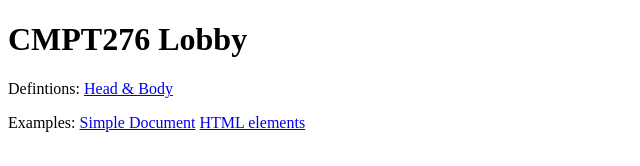
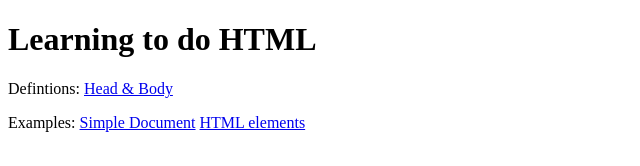
Before and after one commit to eMongoose/CMPT276, a plain HTML site: page index.html in a window 1280 px wide. Shown: the whole page, without its empty margins (0-640 px from the left). Drawn offline with Linux system fonts and the light colour scheme.

Commit message:
Update index.html

```diff
--- a/index.html
+++ b/index.html
@@ -3,7 +3,7 @@
 <title>CMPT276 Lobby</title>
 
 <head>
-    <h1>CMPT276 Lobby</h1>
+    <h1>Learning to do HTML</h1>
 
     <p>
         Defintions:
```
